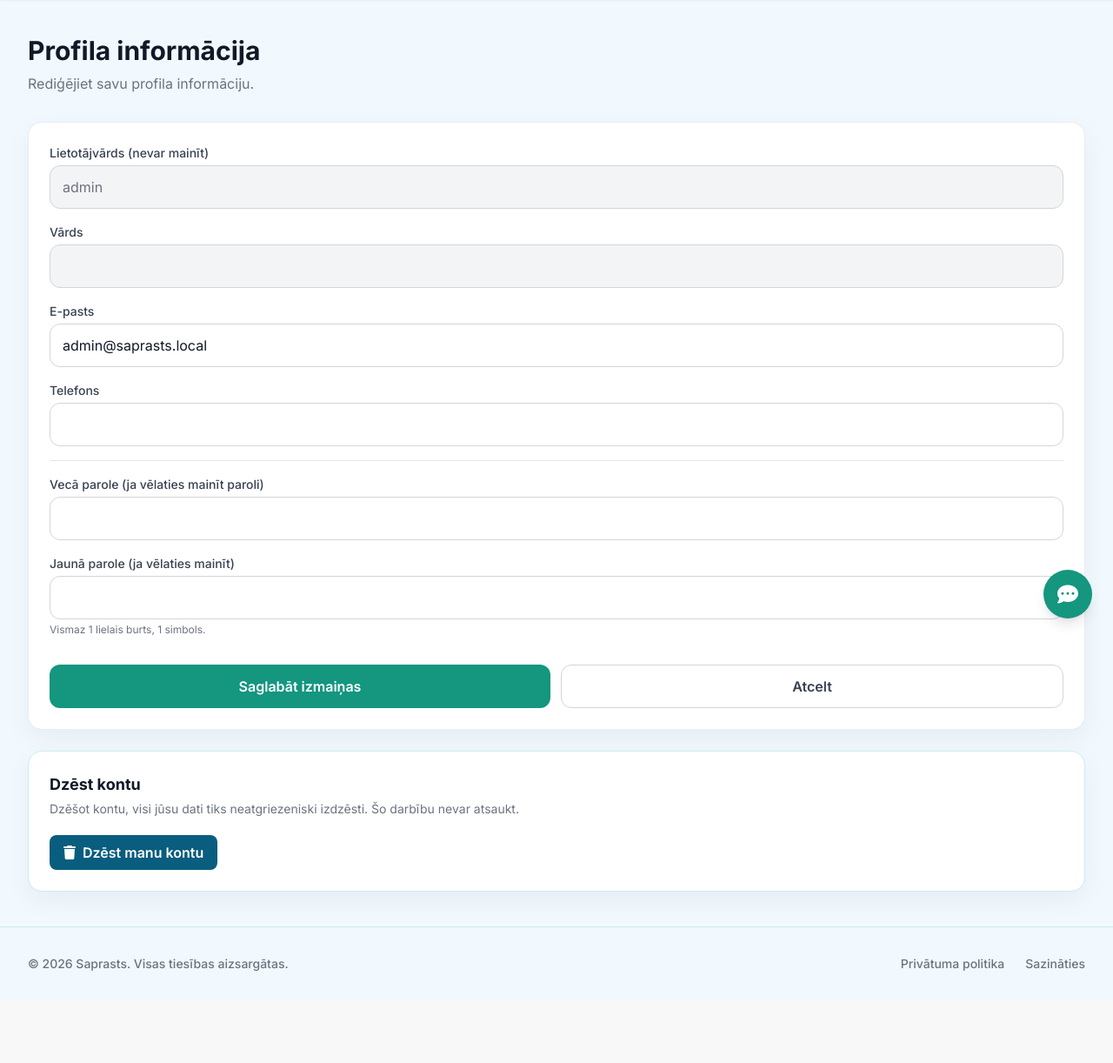
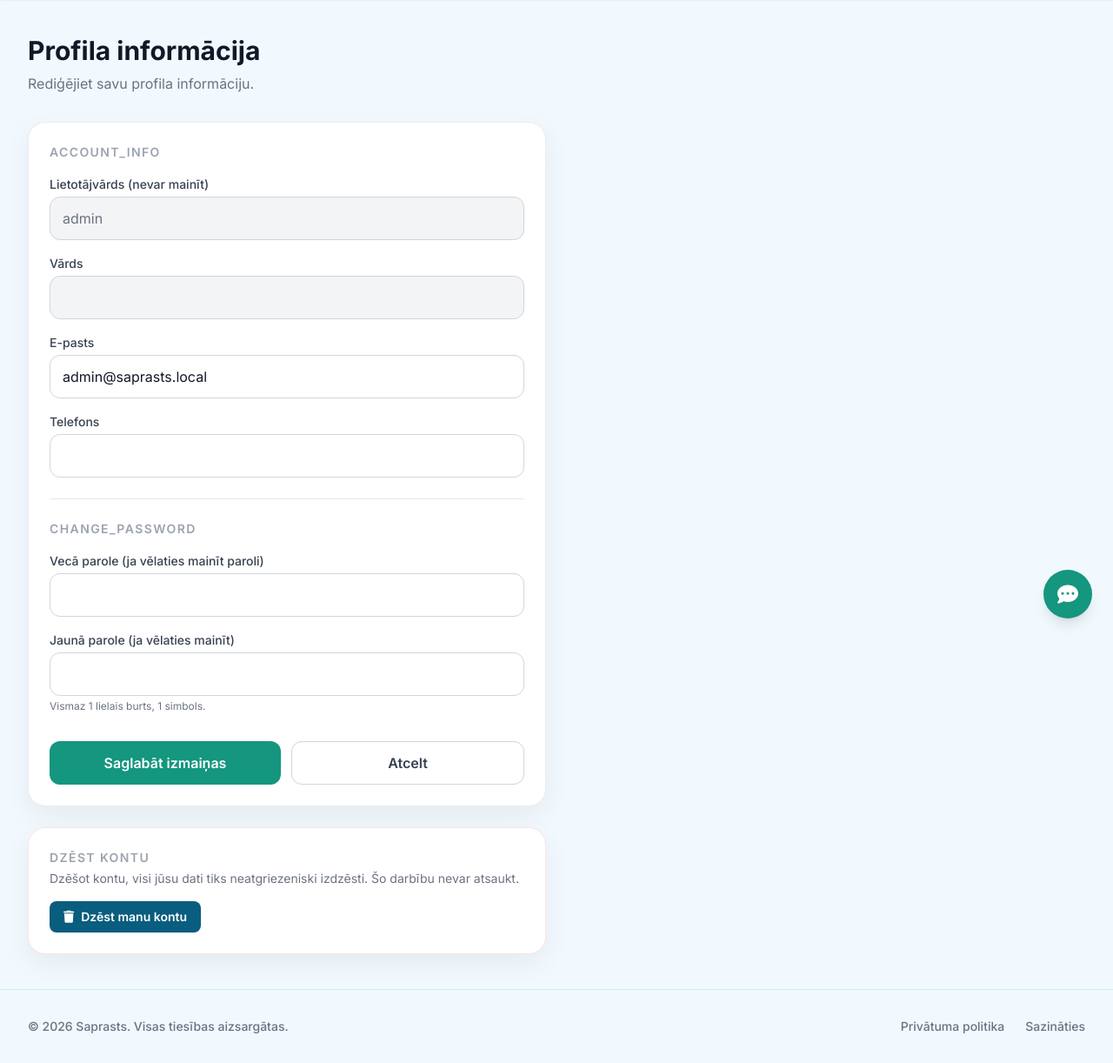
Before and after one commit to Andrejatsm/Eksamena_Gala_Darbs, a PHP site: page /pages/user_profile.php in a window 1280 px wide. Shown: the part 65-1287 px from the top of the page at 87% size. Before the commit the page ends 1181 px from the top, so only its background shows below. Run offline with PHP 8.4, Linux system fonts and the light colour scheme; the visitor is signed in with stand-in values (Sample User, id 1); data comes from the database, SQL or seed files in the repository; data that the repository does not hold is empty; a stand-in replaces the project's code that opens the database connection; some libraries are stand-ins or nearby versions.

Commit message:
Dizaina uzlabojumi v3

```diff
--- a/Eksamens/pages/user_profile.php
+++ b/Eksamens/pages/user_profile.php
@@ -193,41 +193,105 @@ $stmt->close();
     </div>
 
     <?php if(!empty($message)): ?>
-        <div class="alert-success">
-            <?php echo $message; ?>
-        </div>
+        <div class="alert-success"><?php echo $message; ?></div>
+    <?php endif; ?>
+    <?php if(!empty($error)): ?>
+        <div class="alert-error"><?php echo $error; ?></div>
     <?php endif; ?>
 
-    <?php if(!empty($error)): ?>
-        <div class="alert-error">
-            <?php echo $error; ?>
-        </div>
-    <?php endif; ?>
+    <div class="layout-grid-2 items-start">
 
-    <form method="POST" enctype="multipart/form-data" class="form-card stack-md">
+        <!-- Left column: Account info -->
+        <div class="flex flex-col gap-6">
+
+            <form method="POST" enctype="multipart/form-data" class="ui-card p-6 flex flex-col gap-6">
+
+                <!-- Account basics -->
+                <div>
+                    <h2 class="text-sm font-semibold uppercase tracking-widest text-gray-400 dark:text-gray-500 mb-4"><?php echo t('account_info'); ?></h2>
+                    <div class="flex flex-col gap-4">
                         <div>
                             <label class="field-label"><?php echo t('username_readonly'); ?></label>
                             <input type="text" value="<?php echo htmlspecialchars($current['username']); ?>" disabled class="input-control-disabled">
                         </div>
-
                         <div>
                             <label class="field-label"><?php echo t('first_name'); ?></label>
                             <input type="text" value="<?php echo htmlspecialchars($role === 'user' ? $profile['first_name'] : explode(' ', $profile['full_name'])[0]); ?>" disabled class="input-control-disabled">
                         </div>
-
                         <div>
                             <label class="field-label"><?php echo t('email'); ?></label>
                             <input type="email" name="email" value="<?php echo htmlspecialchars($current['email']); ?>" class="input-control">
                         </div>
-
                         <div>
                             <label class="field-label"><?php echo t('phone'); ?></label>
                             <input type="tel" name="phone" value="<?php echo htmlspecialchars($current['phone'] ?? ''); ?>" class="input-control">
                         </div>
+                    </div>
+                </div>
 
+                <hr class="border-gray-200 dark:border-zinc-700">
+
+                <!-- Password change -->
+                <div>
+                    <h2 class="text-sm font-semibold uppercase tracking-widest text-gray-400 dark:text-gray-500 mb-4"><?php echo t('change_password'); ?></h2>
+                    <div class="flex flex-col gap-4">
+                        <div>
+                            <label class="field-label"><?php echo t('old_password'); ?></label>
+                            <input type="password" name="old_password" class="input-control">
+                        </div>
+                        <div>
+                            <label class="field-label"><?php echo t('new_password'); ?></label>
+                            <input type="password" name="new_password" class="input-control">
+                            <p class="text-xs text-gray-500 dark:text-gray-400 mt-1"><?php echo t('password_hint'); ?></p>
+                        </div>
+                    </div>
+                </div>
+
+                <div class="flex gap-3 pt-2">
+                    <button type="submit" class="button-primary flex-1"><?php echo t('save_changes'); ?></button>
+                    <a href="<?php echo htmlspecialchars($pathPrefix); ?>pages/dashboard.php" class="button-secondary flex-1"><?php echo t('cancel'); ?></a>
+                </div>
+
+            </form>
+
+            <!-- Delete account -->
+            <div class="ui-card p-6 border border-red-100 dark:border-red-900/30">
+                <h2 class="text-sm font-semibold uppercase tracking-widest text-gray-400 dark:text-gray-500 mb-1"><?php echo t('delete_account'); ?></h2>
+                <p class="text-sm text-gray-500 dark:text-gray-400 mb-4"><?php echo t('delete_warning'); ?></p>
+                <button type="button" id="openDeleteAccountModalBtn" class="px-4 py-2 bg-[#095d7e] hover:bg-[#074e6b] text-white rounded-lg transition font-semibold text-sm">
+                    <i class="fas fa-trash mr-2"></i><?php echo t('delete_my_account'); ?>
+                </button>
+            </div>
+
+        </div>
+
+        <!-- Right column: Psychologist profile (only shown for psychologists) -->
         <?php if ($role === 'psychologist'): ?>
-        <hr class="border-gray-200 dark:border-zinc-700 my-4">
+        <form method="POST" enctype="multipart/form-data" class="ui-card p-6 flex flex-col gap-6">
 
+            <div>
+                <h2 class="text-sm font-semibold uppercase tracking-widest text-gray-400 dark:text-gray-500 mb-4"><?php echo t('specialist_profile'); ?></h2>
+
+                <!-- Profile image -->
+                <div class="flex items-center gap-4 mb-6">
+                    <?php if (!empty($profile['image_path'])): ?>
+                        <img src="<?php echo htmlspecialchars((string)$profile['image_path']); ?>" alt="<?php echo t('current_profile_image'); ?>" class="w-20 h-20 rounded-full object-cover border-2 border-gray-200 dark:border-zinc-600 flex-shrink-0">
+                    <?php else: ?>
+                        <div class="w-20 h-20 rounded-full bg-gray-100 dark:bg-zinc-700 flex items-center justify-center flex-shrink-0">
+                            <i class="fas fa-user text-2xl text-gray-400"></i>
+                        </div>
+                    <?php endif; ?>
+                    <div class="flex-1">
+                        <label class="field-label"><?php echo t('profile_image'); ?></label>
+                        <input type="file" name="profile_image" accept=".jpg,.jpeg,.png,.webp,image/jpeg,image/png,image/webp" class="input-control text-sm">
+                        <label class="mt-2 inline-flex items-center text-xs text-gray-500 dark:text-gray-400 cursor-pointer">
+                            <input type="checkbox" name="remove_profile_image" value="1" class="mr-2">
+                            <?php echo t('remove_profile_image'); ?>
+                        </label>
+                    </div>
+                </div>
+
+                <div class="flex flex-col gap-4">
                     <div>
                         <label class="field-label"><?php echo t('specialization'); ?></label>
                         <select name="specialization" class="select-control">
@@ -237,68 +301,35 @@ $stmt->close();
                             <?php endforeach; ?>
                         </select>
                     </div>
-
                     <div>
                         <label class="field-label"><?php echo t('experience_years'); ?></label>
                         <input type="number" name="experience_years" min="0" max="50" value="<?php echo (int)($profile['experience_years'] ?? 0); ?>" class="input-control">
                     </div>
-
                     <div>
                         <label class="field-label"><?php echo t('description'); ?></label>
-            <textarea name="description" rows="4" class="textarea-control"><?php echo htmlspecialchars((string)($profile['description'] ?? '')); ?></textarea>
+                        <textarea name="description" rows="6" class="textarea-control"><?php echo htmlspecialchars((string)($profile['description'] ?? '')); ?></textarea>
                     </div>
-
-        <div>
-            <label class="field-label"><?php echo t('profile_image'); ?></label>
-            <?php if (!empty($profile['image_path'])): ?>
-                <img src="<?php echo htmlspecialchars((string)$profile['image_path']); ?>" alt="<?php echo t('current_profile_image'); ?>" class="w-24 h-24 rounded-full object-cover border border-gray-200 dark:border-zinc-700 mb-3">
-            <?php endif; ?>
-            <input type="file" name="profile_image" accept=".jpg,.jpeg,.png,.webp,image/jpeg,image/png,image/webp" class="input-control">
-            <label class="mt-2 inline-flex items-center text-sm text-gray-600 dark:text-gray-400">
-                <input type="checkbox" name="remove_profile_image" value="1" class="mr-2">
-                <?php echo t('remove_profile_image'); ?>
-            </label>
-        </div>
-        <?php endif; ?>
-
-        <hr class="border-gray-200 dark:border-zinc-700 my-4">
-
-        <div>
-            <label class="field-label"><?php echo t('old_password'); ?></label>
-            <input type="password" name="old_password" class="input-control">
-        </div>
-
-        <div>
-            <label class="field-label"><?php echo t('new_password'); ?></label>
-            <input type="password" name="new_password" class="input-control">
-            <p class="text-xs text-gray-500 dark:text-gray-400 mt-1"><?php echo t('password_hint'); ?></p>
-        </div>
-
-        <div class="flex gap-3 pt-4">
-            <button type="submit" class="button-primary flex-1">
-                <?php echo t('save_changes'); ?>
-            </button>
-            <a href="<?php echo htmlspecialchars($pathPrefix); ?>pages/dashboard.php" class="button-secondary flex-1">
-                <?php echo t('cancel'); ?>
-            </a>
-        </div>
-    </form>
-
-    <!-- Konta dzēšana -->
-    <div class="form-card mt-6 border border-[#ccecee] dark:border-zinc-700">
-        <h2 class="text-lg font-bold text-gray-900 dark:text-white mb-1"><?php echo t('delete_account'); ?></h2>
-        <p class="text-sm text-gray-500 dark:text-gray-400 mb-5"><?php echo t('delete_warning'); ?></p>
-        <button type="button" id="openDeleteAccountModalBtn" class="px-4 py-2 bg-[#095d7e] text-white rounded-lg hover:bg-[#074e6b] transition font-semibold">
-            <i class="fas fa-trash mr-2"></i><?php echo t('delete_my_account'); ?>
-        </button>
                 </div>
             </div>
 
-<!-- Konta dzēšanas apstiprinājuma modālis -->
+            <div class="pt-2">
+                <button type="submit" class="button-primary w-full"><?php echo t('save_changes'); ?></button>
+            </div>
+
+        </form>
+        <?php else: ?>
+            <!-- Empty right column spacer for non-psychologists so left column doesn't stretch too wide -->
+            <div></div>
+        <?php endif; ?>
+
+    </div>
+</div>
+
+<!-- Delete modal (unchanged) -->
 <div id="deleteAccountModal" class="hidden fixed inset-0 z-50 overflow-y-auto" role="dialog" aria-modal="true">
     <div class="flex items-center justify-center min-h-screen px-4 py-8">
         <div class="fixed inset-0 bg-gray-900/75 backdrop-blur-sm"></div>
-        <div class="relative bg-surface dark:bg-zinc-800 rounded-2xl border border-[#ccecee] dark:border-zinc-700 shadow-2xl w-full max-w-md">
+        <div class="relative bg-white dark:bg-zinc-800 rounded-2xl border border-gray-200 dark:border-zinc-700 shadow-2xl w-full max-w-md">
             <div class="px-6 pt-6 pb-4">
                 <h3 class="text-xl font-bold text-gray-900 dark:text-white mb-2"><?php echo t('delete_confirm_title'); ?></h3>
                 <p class="text-sm text-gray-600 dark:text-gray-400 mb-5"><?php echo t('delete_confirm_text'); ?></p>
@@ -306,9 +337,9 @@ $stmt->close();
                     <input type="hidden" name="action" value="delete_account">
                     <label class="field-label"><?php echo t('enter_password_confirm'); ?></label>
                     <input type="password" name="confirm_password" required class="input-control mb-5" placeholder="<?php echo t('your_password'); ?>">
-                    <div class="border-t border-[#ccecee] dark:border-zinc-700 -mx-6 px-6 pt-4 mt-2 flex justify-end gap-2 bg-[#f1f9ff] dark:bg-zinc-700/30 rounded-b-2xl">
-                        <button type="button" id="cancelDeleteAccountModalBtn" class="px-4 py-2 bg-surface dark:bg-zinc-700 border border-[#ccecee] dark:border-zinc-600 text-[#095d7e] dark:text-[#ccecee] rounded-lg hover:bg-[#ccecee] dark:hover:bg-zinc-600 transition font-semibold"><?php echo t('cancel'); ?></button>
-                        <button type="submit" class="px-4 py-2 bg-[#095d7e] text-white rounded-lg hover:bg-[#074e6b] transition font-semibold">
+                    <div class="border-t border-gray-200 dark:border-zinc-700 -mx-6 px-6 pt-4 mt-2 flex justify-end gap-2 bg-gray-50 dark:bg-zinc-700/30 rounded-b-2xl">
+    <button type="button" id="cancelDeleteAccountModalBtn" class="button-secondary"><?php echo t('cancel'); ?></button>
+    <button type="submit" class="px-4 py-2 bg-[#095d7e] text-white rounded-lg hover:bg-[#074e6b] transition font-semibold text-sm">
         <i class="fas fa-trash mr-2"></i><?php echo t('yes_delete'); ?>
     </button>
 </div>
@@ -318,5 +349,4 @@ $stmt->close();
     </div>
 </div>
 <script src="../assets/js/user_profile.js"></script>
-
 <?php require '../includes/footer.php'; ?>
```
Lines whose indentation alone changed are shown as unchanged.
